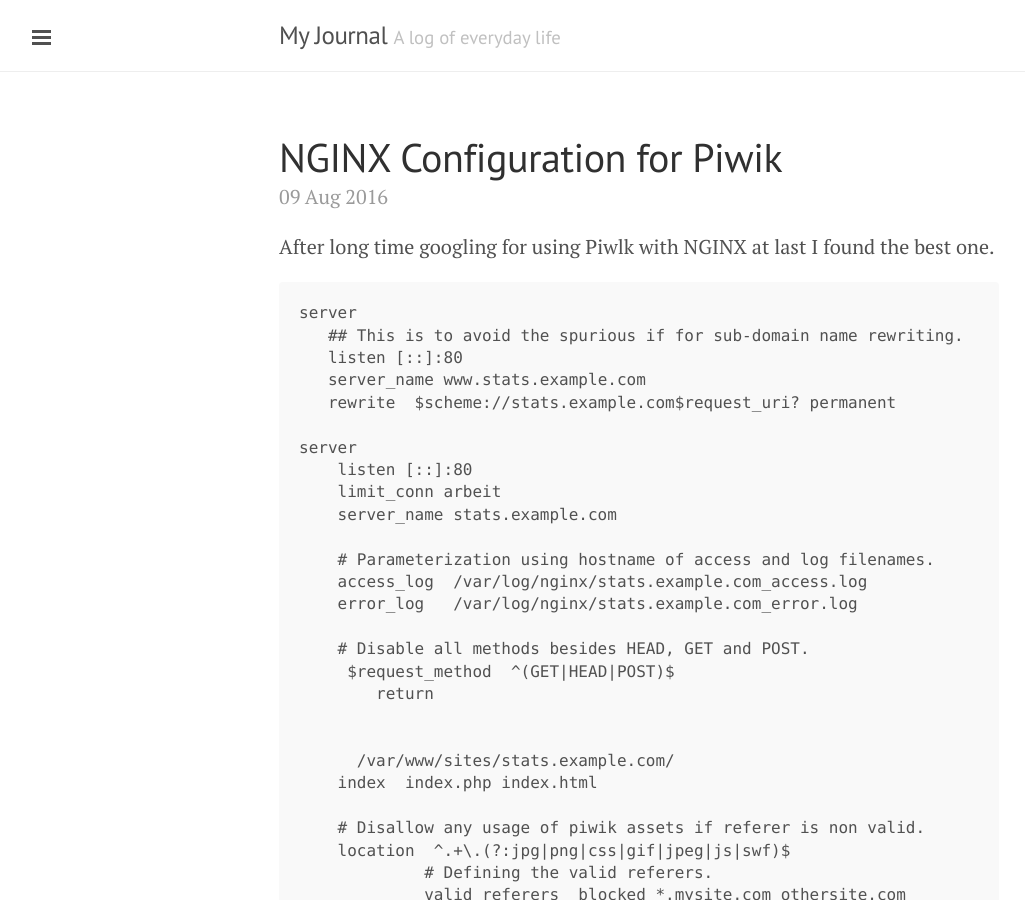
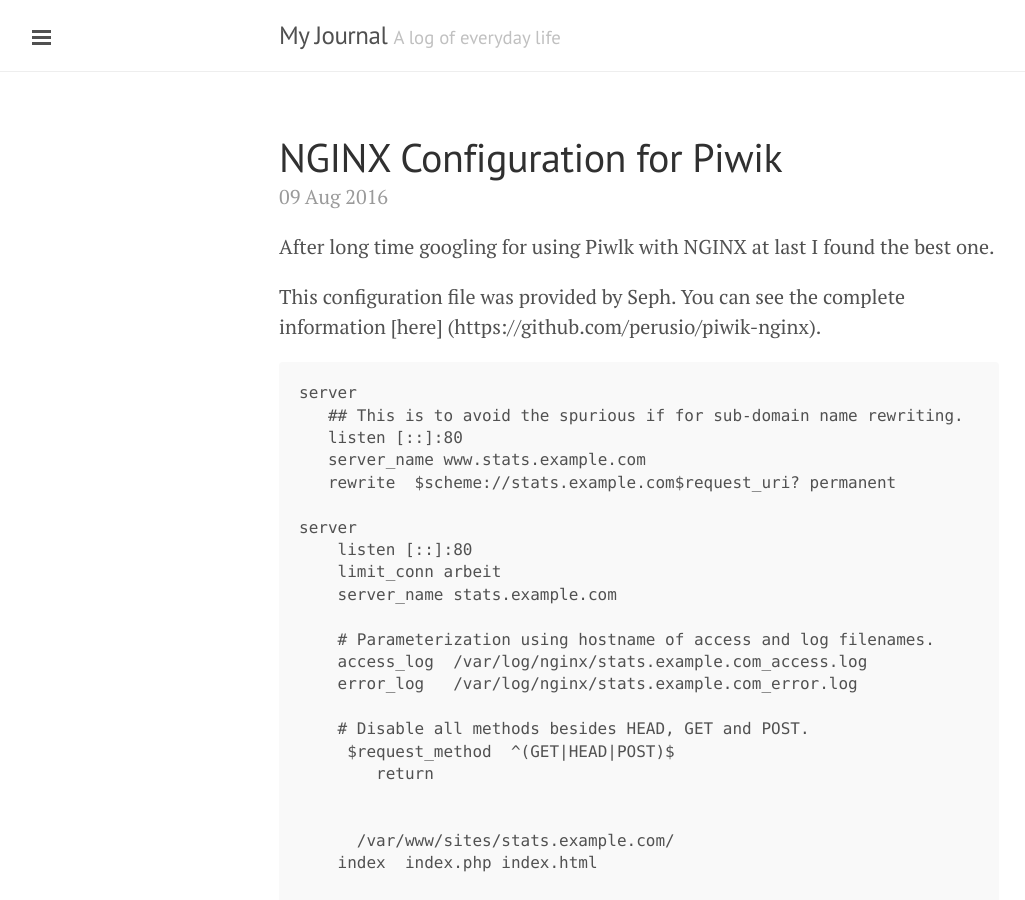
Before and after one commit to kheeklab/kh-eek.github.io, a Jekyll site: the page built from _posts/2016-08-09-nginx-configuration-for-piwik.markdown, in a window 1280 px wide and 900 px high. Shown: the whole window, without its empty margins (1-1026 px from the left). Built offline with Jekyll 4.4.1, drawn with Linux system fonts in a browser that asks for light colours.

Commit message:
Post update: NGINX Configuration for Piwik

````diff
--- a/_posts/2016-08-09-nginx-configuration-for-piwik.markdown
+++ b/_posts/2016-08-09-nginx-configuration-for-piwik.markdown
@@ -5,6 +5,8 @@
 categories: [NGINX, PIWIK]
 ---
 After long time googling for using Piwlk with NGINX at last I found the best one.
+
+This configuration file was provided by Seph. You can see the complete information [here] (https://github.com/perusio/piwik-nginx).
 
 ```
 server
````
